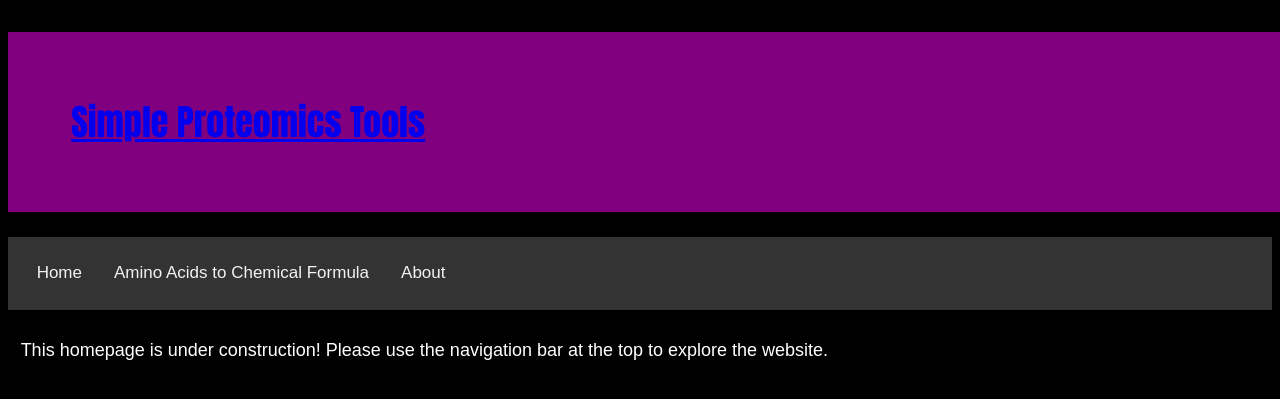
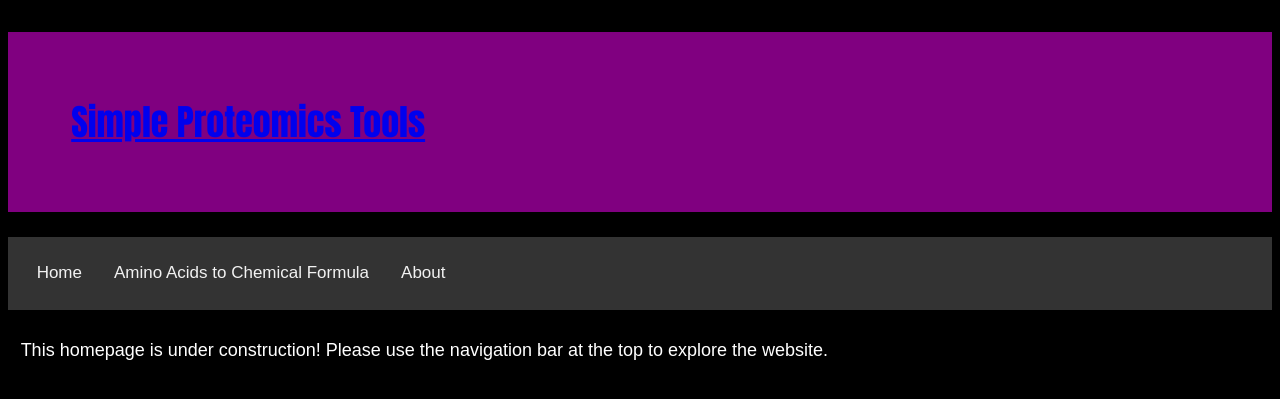
Before and after one commit to christineiym/simple-proteomics-tools, a Flask app: page / in a window 1280 px wide; the page is wider, and only the part inside the window is pictured. Shown: the top 399 px of that part. Run offline with Flask 2, Linux system fonts and the light colour scheme.

Commit message:
changed header box width

```diff
--- a/static/style.css
+++ b/static/style.css
@@ -42,7 +42,6 @@ h1 {
     color: white;
     text-align: left;
     column-span: all;
-    width: 100%;
     font-family: Impact;
     padding: 5%;
 }
@@ -54,7 +53,6 @@ h2 {
     color: white;
     text-align: left;
     column-span: all;
-    width: 100%;
     font-family: sans-serif;
     font-size: 16px;
     padding: 1%;
```
